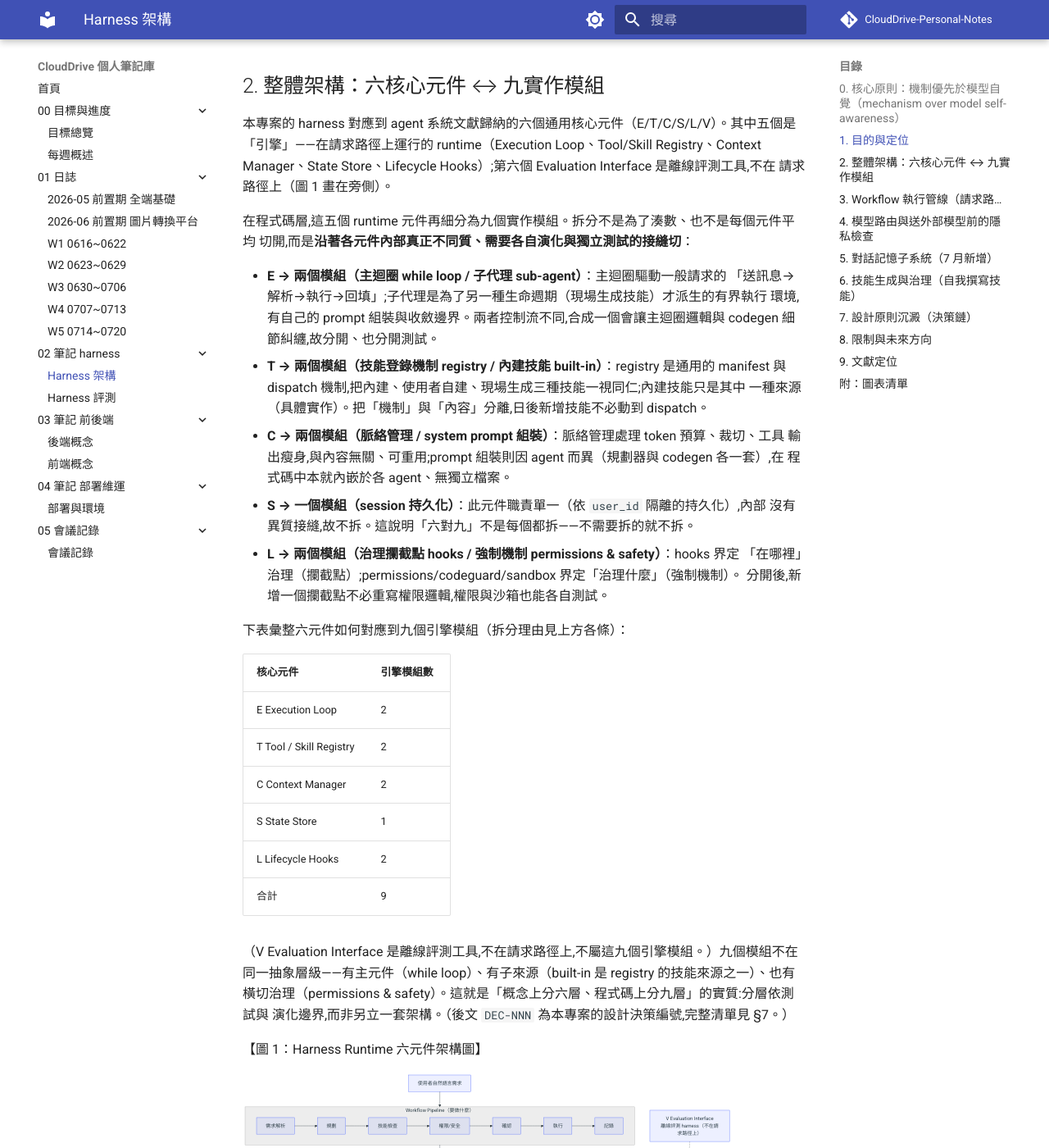
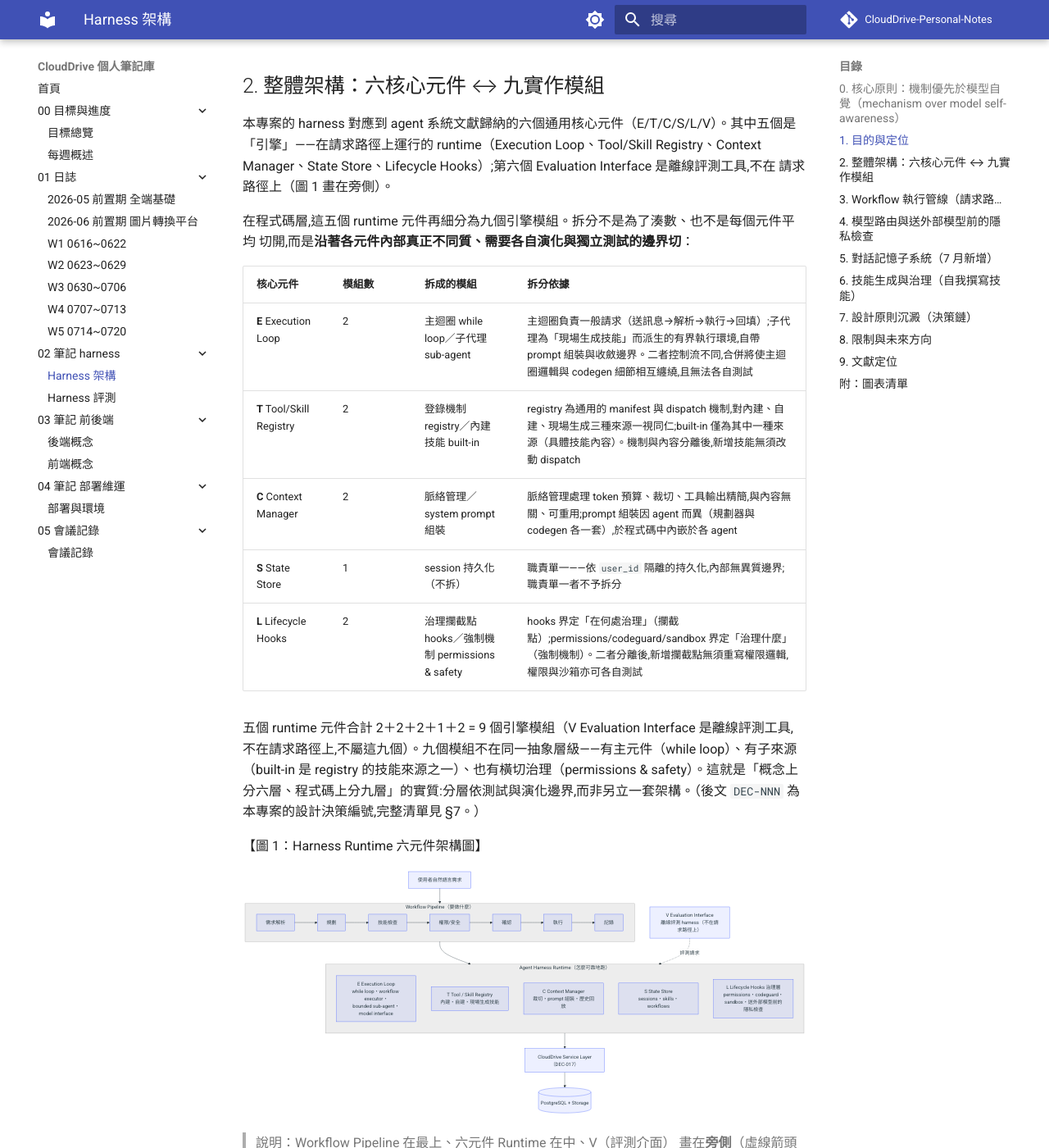
Before and after one commit to alfredshen01/CloudDrive-Personal-Notes, an MkDocs documentation site: the page built from docs/02-筆記-harness/Harness架構.md, in a window 1280 px wide and 1400 px high, scrolled down 748 px. Shown: the whole window at 82% size. Built offline with MkDocs 1.6.1 and Material for MkDocs 9.7.7, drawn with Linux system fonts in a browser that asks for light colours; comment, search, counter and statistics services are not loaded.

Commit message:
docs: Harness架構 §2 六→九說明改決策表——欄位一致、去口語、併入合計
- 五條散文 bullet + 合計表 → 一張四欄決策表(核心元件/模組數/拆成的模組/拆分依據)
- 去口語:負責(非跑)、相互纏繞(非糾纏)、無須改動、職責單一者不予拆分、邊界(非接縫)

Co-Authored-By: Claude Opus 4.8 <noreply@anthropic.com>

```diff
--- a/docs/02-筆記-harness/Harness架構.md
+++ b/docs/02-筆記-harness/Harness架構.md
@@ -25,40 +25,22 @@ CloudDrive 是一套自架雲端硬碟,內嵌一個在本機運行、不連到
 Manager、State Store、Lifecycle Hooks）;第六個 Evaluation Interface 是離線評測工具,不在
 請求路徑上（圖 1 畫在旁側）。
 
-在程式碼層,這五個 runtime 元件再細分為九個實作模組。拆分不是為了湊數、也不是每個元件平均
-切開,而是**沿著各元件內部真正不同質、需要各自演化與獨立測試的接縫切**：
+在程式碼層,這五個 runtime 元件再細分為九個引擎模組。拆分不是為了湊數、也不是每個元件平均
+切開,而是**沿著各元件內部真正不同質、需要各自演化與獨立測試的邊界切**：
 
-- **E → 兩個模組（主迴圈 while loop / 子代理 sub-agent）**：主迴圈驅動一般請求的
-  「送訊息→解析→執行→回填」;子代理是為了另一種生命週期（現場生成技能）才派生的有界執行
-  環境,有自己的 prompt 組裝與收斂邊界。兩者控制流不同,合成一個會讓主迴圈邏輯與 codegen
-  細節糾纏,故分開、也分開測試。
-- **T → 兩個模組（技能登錄機制 registry / 內建技能 built-in）**：registry 是通用的
-  manifest 與 dispatch 機制,把內建、使用者自建、現場生成三種技能一視同仁;內建技能只是其中
-  一種來源（具體實作）。把「機制」與「內容」分離,日後新增技能不必動到 dispatch。
-- **C → 兩個模組（脈絡管理 / system prompt 組裝）**：脈絡管理處理 token 預算、裁切、工具
-  輸出瘦身,與內容無關、可重用;prompt 組裝則因 agent 而異（規劃器與 codegen 各一套）,在
-  程式碼中本就內嵌於各 agent、無獨立檔案。
-- **S → 一個模組（session 持久化）**：此元件職責單一（依 `user_id` 隔離的持久化）,內部
-  沒有異質接縫,故不拆。這說明「六對九」不是每個都拆——不需要拆的就不拆。
-- **L → 兩個模組（治理攔截點 hooks / 強制機制 permissions & safety）**：hooks 界定
-  「在哪裡」治理（攔截點）;permissions/codeguard/sandbox 界定「治理什麼」（強制機制）。
-  分開後,新增一個攔截點不必重寫權限邏輯,權限與沙箱也能各自測試。
+| 核心元件 | 模組數 | 拆成的模組 | 拆分依據 |
+|---|---|---|---|
+| **E** Execution Loop | 2 | 主迴圈 while loop／子代理 sub-agent | 主迴圈負責一般請求（送訊息→解析→執行→回填）;子代理為「現場生成技能」而派生的有界執行環境,自帶 prompt 組裝與收斂邊界。二者控制流不同,合併將使主迴圈邏輯與 codegen 細節相互纏繞,且無法各自測試 |
+| **T** Tool/Skill Registry | 2 | 登錄機制 registry／內建技能 built-in | registry 為通用的 manifest 與 dispatch 機制,對內建、自建、現場生成三種來源一視同仁;built-in 僅為其中一種來源（具體技能內容）。機制與內容分離後,新增技能無須改動 dispatch |
+| **C** Context Manager | 2 | 脈絡管理／system prompt 組裝 | 脈絡管理處理 token 預算、裁切、工具輸出精簡,與內容無關、可重用;prompt 組裝因 agent 而異（規劃器與 codegen 各一套）,於程式碼中內嵌於各 agent |
+| **S** State Store | 1 | session 持久化（不拆） | 職責單一——依 `user_id` 隔離的持久化,內部無異質邊界;職責單一者不予拆分 |
+| **L** Lifecycle Hooks | 2 | 治理攔截點 hooks／強制機制 permissions & safety | hooks 界定「在何處治理」（攔截點）;permissions/codeguard/sandbox 界定「治理什麼」（強制機制）。二者分離後,新增攔截點無須重寫權限邏輯,權限與沙箱亦可各自測試 |
 
-下表彙整六元件如何對應到九個引擎模組（拆分理由見上方各條）：
-
-| 核心元件 | 引擎模組數 |
-|---|---|
-| E Execution Loop | 2 |
-| T Tool / Skill Registry | 2 |
-| C Context Manager | 2 |
-| S State Store | 1 |
-| L Lifecycle Hooks | 2 |
-| 合計 | 9 |
-
-（V Evaluation Interface 是離線評測工具,不在請求路徑上,不屬這九個引擎模組。）九個模組不在
-同一抽象層級——有主元件（while loop）、有子來源（built-in 是 registry 的技能來源之一）、也有
-橫切治理（permissions & safety）。這就是「概念上分六層、程式碼上分九層」的實質:分層依測試與
-演化邊界,而非另立一套架構。（後文 `DEC-NNN` 為本專案的設計決策編號,完整清單見 §7。）
+五個 runtime 元件合計 2＋2＋2＋1＋2 = 9 個引擎模組（V Evaluation Interface 是離線評測工具,
+不在請求路徑上,不屬這九個）。九個模組不在同一抽象層級——有主元件（while loop）、有子來源
+（built-in 是 registry 的技能來源之一）、也有橫切治理（permissions & safety）。這就是「概念上
+分六層、程式碼上分九層」的實質:分層依測試與演化邊界,而非另立一套架構。（後文 `DEC-NNN` 為
+本專案的設計決策編號,完整清單見 §7。）
 
 【圖 1：Harness Runtime 六元件架構圖】
 
```
